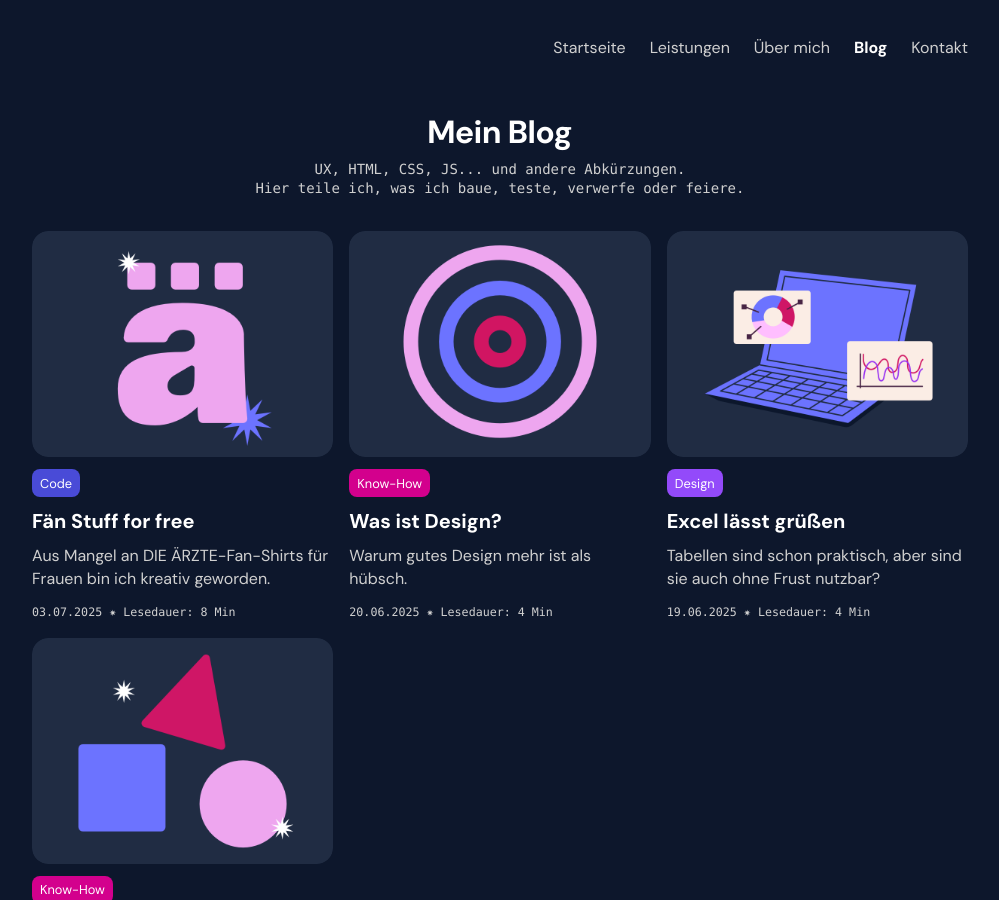
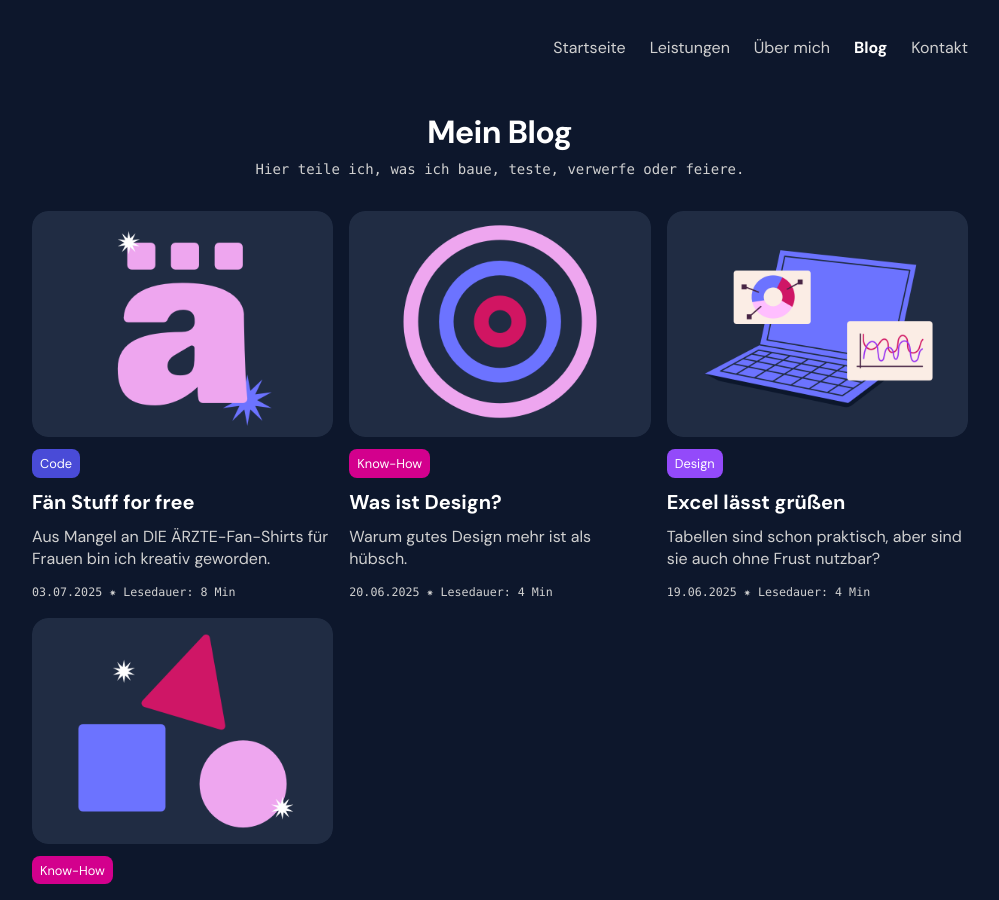
Before and after one commit to enaaacode/annabelle-feiler.github.io, a Jekyll site: the page built from blog.html, in a window 1280 px wide and 900 px high. Shown: the whole window, without its empty margins (140-1139 px from the left). Built offline with Jekyll 4.4.1, drawn with Linux system fonts in a browser that asks for light colours.

Commit message:
edit meta description and subline

```diff
--- a/blog.html
+++ b/blog.html
@@ -9,11 +9,7 @@ description: Hier schreibe ich über Design, Code und den ganz normalen Nerdwahn
 <div class="contentsite">
   <div class="heading">
     <h1>Mein Blog</h1>
-    <p>
-      UX, HTML, CSS, JS... und andere Abkürzungen.
-      <br />
-      Hier teile ich, was ich baue, teste, verwerfe oder feiere.
-    </p>
+    <p>Hier teile ich, was ich baue, teste, verwerfe oder feiere.</p>
   </div>
 
   <div class="blog-grid-container">
```
Also changed, not shown: other parts of blog.html (+1 -1 lines).
